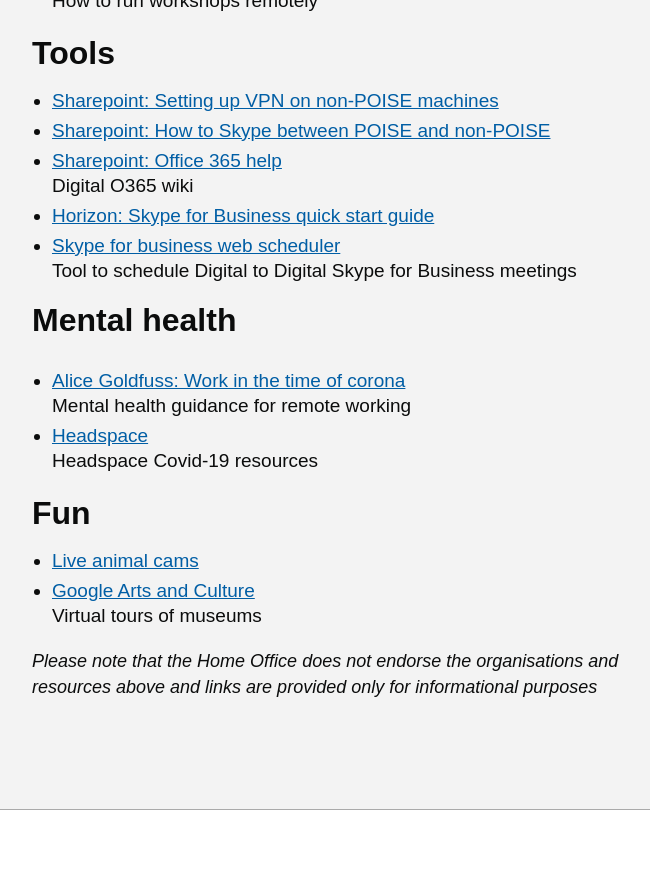
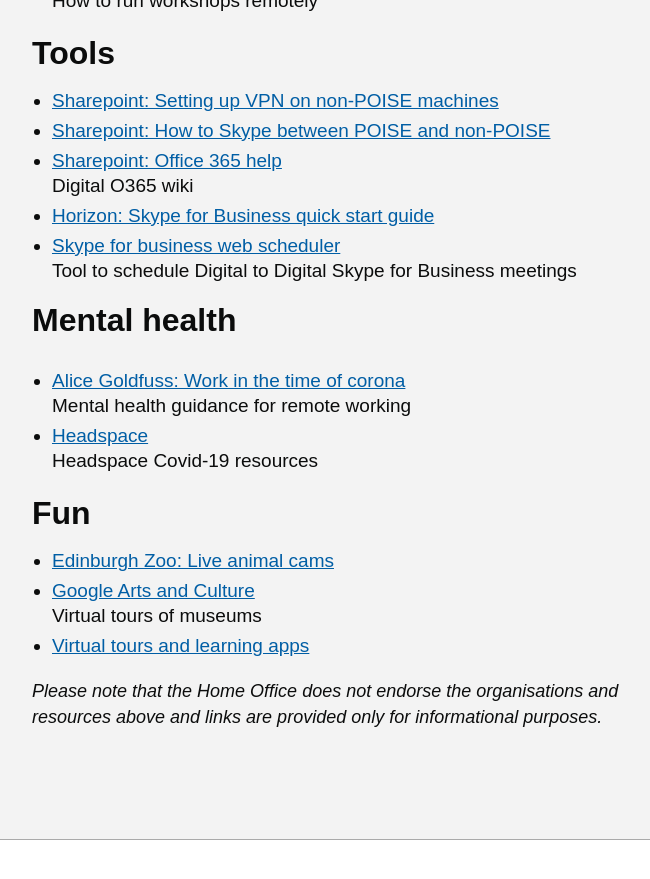
Before and after one commit to UKHomeOffice/playbook, a Jekyll site: the page built from index.md, in a window 1280 px wide and 900 px high, scrolled down 1047 px. Shown: the top 879 px of the window, without its empty margins (458-1108 px from the left). Built offline with Jekyll 4.4.1, drawn with Linux system fonts in a browser that asks for light colours; nearby versions of some CDN libraries; some web fonts are replaced; the repository's description, which GitHub fills in, is left out.

Commit message:
added new resource

```diff
--- a/index.md
+++ b/index.md
@@ -54,8 +54,9 @@
 
 ## Fun
 
-- [Live animal cams](https://www.edinburghzoo.org.uk/webcams/rockhopper-penguin-cam/#rockhopperpenguincam)
+- [Edinburgh Zoo: Live animal cams](https://www.edinburghzoo.org.uk/webcams/rockhopper-penguin-cam/#rockhopperpenguincam)
 - [Google Arts and Culture](https://artsandculture.google.com/explore)
 Virtual tours of museums
+- [Virtual tours and learning apps](https://docs.google.com/document/d/1YfcmgRDbP-Kfrh0-jTyFP2fNWsbNXdJAemblLiCRHdA/edit)
 
-_Please note that the Home Office does not endorse the organisations and resources above and links are provided only for informational purposes_
+_Please note that the Home Office does not endorse the organisations and resources above and links are provided only for informational purposes._
```
